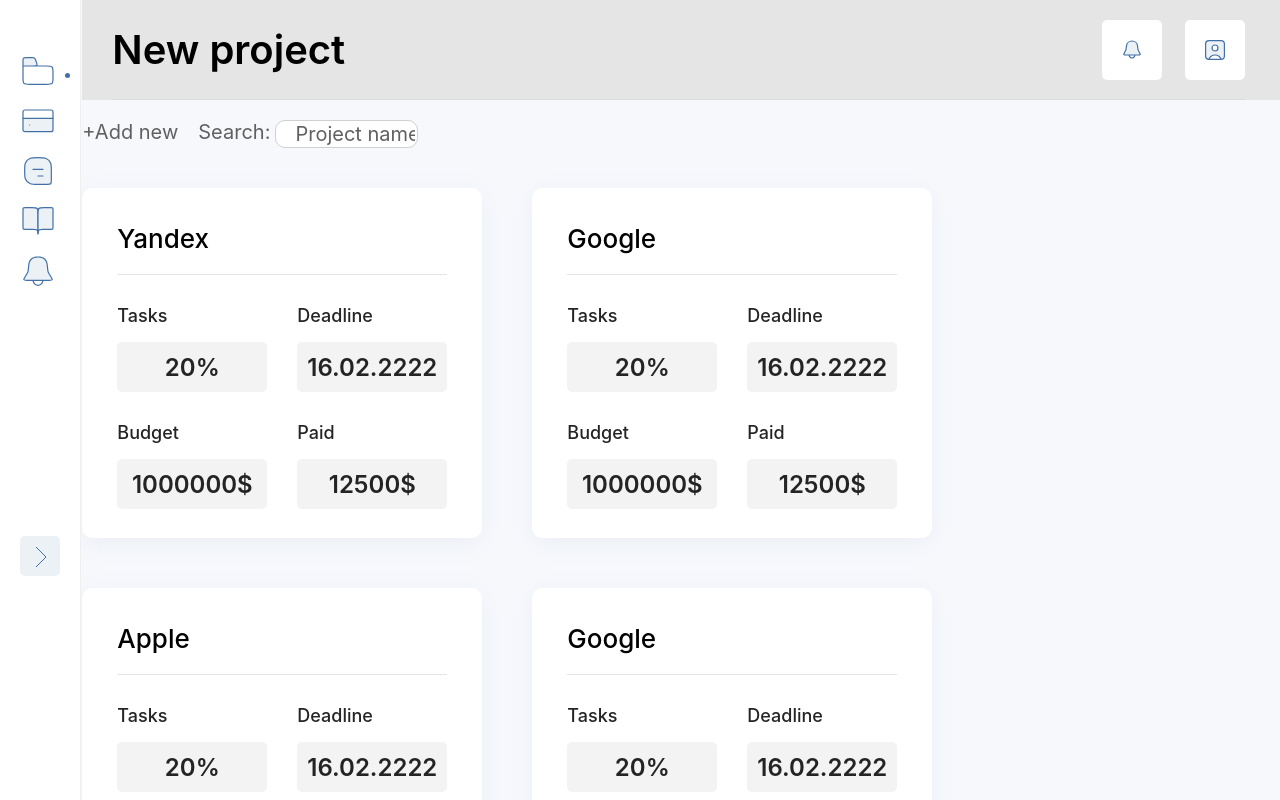
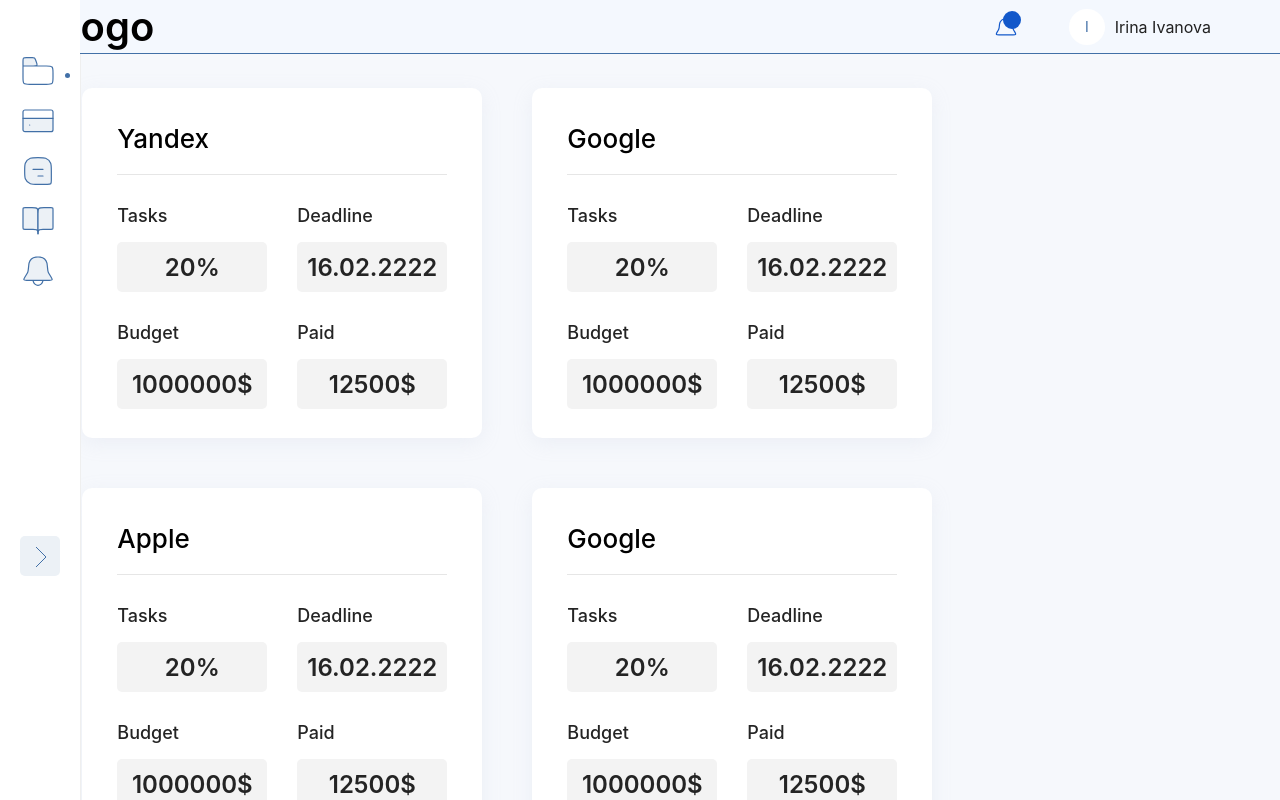
Before and after one commit to Cherkasant/khanukova, a React (Create React App) app: page / in a window 1280 px wide. Shown: the top 800 px of the page. Built offline with nearby package versions, Linux system fonts and the light colour scheme.

Commit message:
added UserName, edited Header, added MenuCustomize.css

```diff
--- a/package.json
+++ b/package.json
@@ -3,6 +3,7 @@
   "version": "0.1.0",
   "private": true,
   "dependencies": {
+    "@reduxjs/toolkit": "^1.9.1",
     "@testing-library/jest-dom": "^5.16.5",
     "@testing-library/react": "^13.4.0",
     "@testing-library/user-event": "^13.5.0",
@@ -15,7 +16,8 @@
     "react-dom": "^18.2.0",
     "react-modern-drawer": "^1.1.2",
     "react-pro-sidebar": "^1.0.0-alpha.9",
-    "react-router": "^6.5.0",
+    "react-redux": "^8.0.5",
+    "react-router": "^6.6.1",
     "react-router-dom": "^6.6.1",
     "react-scripts": "5.0.1",
     "typescript": "^4.9.4",
--- /dev/null
+++ b/src/Assets/icons/BellIcon.tsx
@@ -0,0 +1,19 @@
+import React from "react";
+
+
+export const BellIcon = ({width="22", height="19"}) => {
+    return (
+        <svg
+        width={width}
+        height={height}
+        viewBox="0 0 22 19"
+        fill="none"
+        xmlns="http://www.w3.org/2000/svg">
+<path
+d="M4.52248 7.29766C4.88922 3.99704 7.67907 1.5 11 1.5C14.3209 1.5 17.1108 3.99704 17.4775 7.29765L17.7713 9.94157C17.807 10.263 17.8249 10.4238 17.8489 10.582C17.9892 11.5064 18.2906 12.3991 18.7392 13.2195C18.816 13.3599 18.8992 13.4986 19.0656 13.7759L19.7399 14.8999C20.4925 16.1541 20.8687 16.7812 20.6349 17.267C20.6156 17.307 20.5937 17.3457 20.5693 17.3829C20.273 17.8333 19.5417 17.8333 18.0791 17.8333H3.92094C2.45832 17.8333 1.72701 17.8333 1.43071 17.3829C1.4063 17.3457 1.38439 17.307 1.36513 17.267C1.13129 16.7812 1.50755 16.1541 2.26006 14.8999L2.93443 13.7759C3.10083 13.4986 3.18404 13.3599 3.26083 13.2195C3.70945 12.3991 4.01077 11.5064 4.15111 10.582C4.17514 10.4238 4.193 10.263 4.22871 9.94158L4.52248 7.29766Z"
+fill="#F4F8FE"
+stroke="#1258CA"
+strokeWidth="1.2"/>
+</svg>
+    );
+ };
--- a/src/Assets/index.ts
+++ b/src/Assets/index.ts
@@ -9,3 +9,4 @@
 import { UserIcon } from "./icons/UserIcon";
 import { OpenMenuIcon } from "./icons/OpenMenuIcon";
 import { CloseMenuIcon } from "./icons/CloseMenuIcon";
+import { BellIcon } from "./icons/BellIcon";
--- a/src/Components/Header/Header.module.css
+++ b/src/Components/Header/Header.module.css
@@ -1,35 +1,65 @@
 .container {
   margin: 0;
-    position: relative;
+  position: absolute;
+  left: 0;
+  top: 0;
   display: flex;
-    background: #E5E5E5;
+  background-color: #f4f8fe;
   padding: 0 35px 0 30px;
   box-sizing: border-box;
+  width: 100%;
+  height: 54px;
+  border-bottom: 1px solid #4270a7;
+  margin-bottom: 54px;
 }
 
 .headerLine {
   display: flex;
   justify-content: space-between;
-    height: 99px;
+  line-height: 54px;
   align-items: center;
-    border-bottom: 1px solid #DBDBDB;
   width: 100%;
 }
 
 .title {
   font-family: "Inter";
   font-style: normal;
-    font-weight: 500;
-    font-size: 32px;
-    line-height: 39px;
+  font-weight: 600;
+  font-size: 20px;
+  line-height: 24px;
+  color: #000000;
+  padding-left: 28px;
 }
 
 .iconsContainer {
   display: flex;
-    gap: 23px;
+  height: 100%;
+  gap: 16px;
+  align-items: center;
 }
 
-.icon {
+.iconBell {
   border-radius: 5px;
   border: none;
+  background: none;
 }
+
+.notificationContainer {
+  display: flex;
+  align-items: center;
+}
+
+.notificationCount {
+  width: 18px;
+  height: 18px;
+  border-radius: 50%;
+  background-color: #1258ca;
+  position: relative;
+  top: -7px;
+  left: -32px;
+}
+
+.iconUser {
+  background: none;
+  border: none;
+}
--- a/src/Components/Header/Header.tsx
+++ b/src/Components/Header/Header.tsx
@@ -1,18 +1,40 @@
 import React, { useState } from "react";
+import { BellIcon } from "../../Assets/icons/BellIcon";
 import { NotificationsSmallIcon } from "../../Assets/icons/NotificationsSmallIcon";
 import { UserIcon } from "../../Assets/icons/UserIcon";
 import Button, { ButtonTypes } from "../Button";
 import Title from "../Title";
 import styles from "./Header.module.css";
+import UserName from "../UserName";
 
 const Header = () => {
+  const hasMessage = true;
+  const isLoggedIn = true;
+
   return (
     <div className={styles.container}>
       <div className={styles.headerLine}>
-            <div className={styles.title}><Title name={"New project"}/></div>
+        <div className={styles.title}>
+          <Title name={"Logo"} />
+        </div>
         <div className={styles.iconsContainer}>
-                  <Button title={<NotificationsSmallIcon />} type={ButtonTypes.IconButton} className={styles.icon}/>
-                  <Button title={<UserIcon />} type={ButtonTypes.IconButton} className={styles.icon}/>
+          <div className={styles.notificationContainer}>
+            <Button
+              title={<BellIcon />}
+              type={ButtonTypes.IconButton}
+              className={styles.iconBell}
+            />
+            {hasMessage && <div className={styles.notificationCount}></div>}
+          </div>
+          {isLoggedIn ? (
+            <UserName username={"Irina Ivanova"}></UserName>
+          ) : (
+            <Button
+              title={<UserIcon />}
+              type={ButtonTypes.IconButton}
+              className={styles.iconUser}
+            />
+          )}
         </div>
       </div>
     </div>
--- a/src/Components/Header/Menu/Menu.tsx
+++ b/src/Components/Header/Menu/Menu.tsx
@@ -1,5 +1,6 @@
 import React from "react";
 import styles from "./Menu.module.css";
+import "./MenuCustomize.css";
 
 import {
   Menu,
--- /dev/null
+++ b/src/Components/Header/Menu/MenuCustomize.css
@@ -0,0 +1,3 @@
+.css-1k88rtw {
+    margin-top: 54px;
+}
--- /dev/null
+++ b/src/Components/UserName/UserName.module.css
@@ -0,0 +1,26 @@
+.container {
+
+    font-weight: 400;
+font-size: 16px;
+    line-height: 54px;
+    color: #212121;
+    display: flex;
+    justify-content: center;
+    align-items: center;
+    gap: 10px;
+    padding-right: 34px;
+
+  }
+
+  .letter {
+    display: flex;
+    justify-content: center;
+    align-items: center;
+    background-color: #FFFFFF;
+    width: 36px;
+    height: 36px;
+    border-radius: 50%;
+    color: #4270A7;
+    font-weight: 400;
+font-size: 14px;
+  }
--- /dev/null
+++ b/src/Components/UserName/UserName.tsx
@@ -0,0 +1,17 @@
+import React, { FC } from "react";
+import styles from "./UserName.module.css";
+
+type UserNameProps = {
+  username: string;
+};
+
+const UserName: FC<UserNameProps> = ({ username }) => {
+  return (
+    <div className={styles.container}>
+      <div className={styles.letter}>{username[0]}</div>
+      {username}
+    </div>
+  );
+};
+
+export default UserName;
--- /dev/null
+++ b/src/Components/UserName/index.ts
@@ -0,0 +1 @@
+export { default } from './UserName';
```
Also changed, not shown: 1 other file (tests, documents, lock files or other folders). Lines whose indentation alone changed are shown as unchanged.
